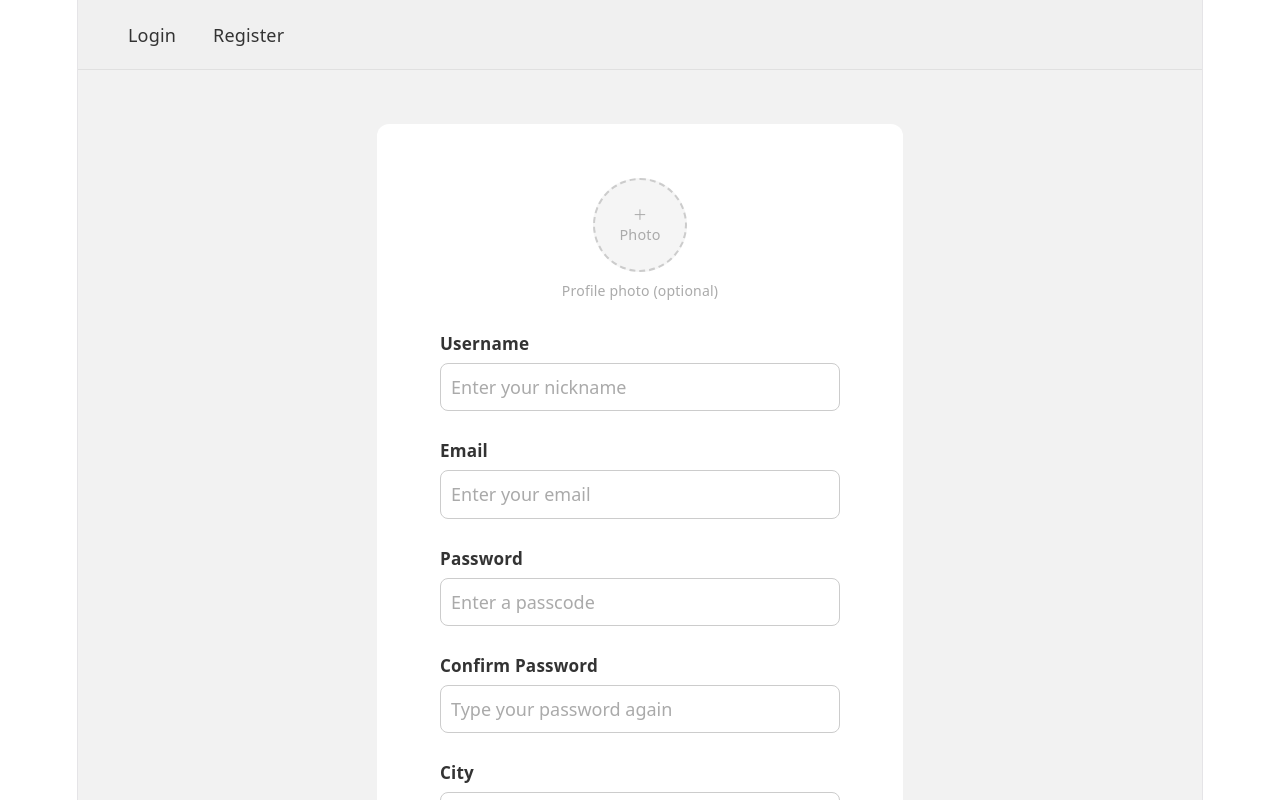
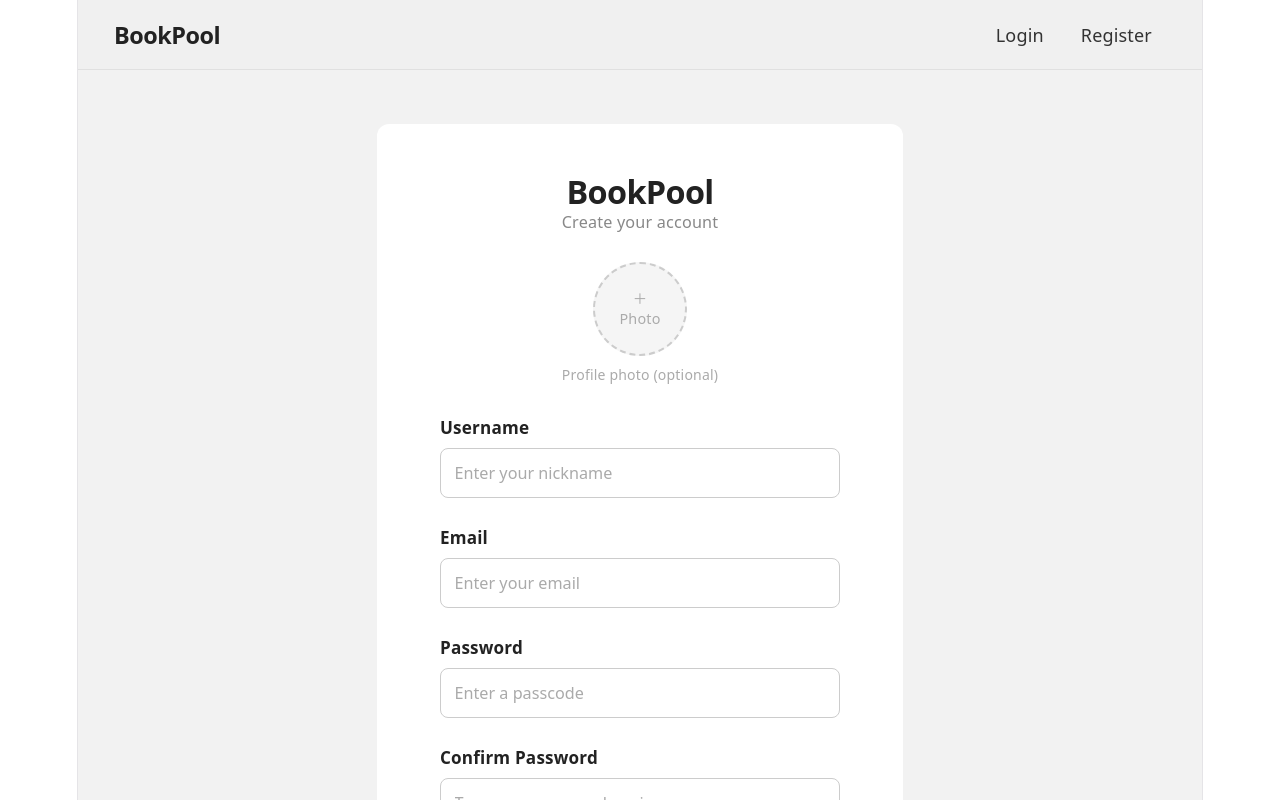
Before and after one commit to JaidenLo/COSC360-Team-22-Project, a React (Vite) app in the folder client/: page /register in a window 1280 px wide. Shown: the top 800 px of the page. Built offline with nearby package versions, Linux system fonts and the light colour scheme; the HTML template or start-up script is replaced by a standard one.

Commit message:
Book Queue fix, now async

```diff
--- a/client/src/components/Nav.css
+++ b/client/src/components/Nav.css
@@ -10,6 +10,19 @@
 .nav-logo {
     display: flex;
     align-items: center;
+    flex-shrink: 0;
+}
+
+.nav-brand {
+    font-size: 1.3rem;
+    font-weight: 700;
+    color: #222;
+    text-decoration: none;
+    letter-spacing: -0.02em;
+}
+
+.nav-brand:hover {
+    color: #4CAF50;
 }
 
 ul {
@@ -18,7 +31,6 @@ ul {
     padding: 0;
     display: flex;
     align-items: center;
-    width: 100%;
     gap: 0.5rem;
 }
 
@@ -41,7 +53,6 @@ ul li a:hover,
 ul li button:hover {
     background-color: #333;
     color: #f0f0f0;
-
 }
 
 .logout-item {
--- a/client/src/components/Nav.jsx
+++ b/client/src/components/Nav.jsx
@@ -11,6 +11,9 @@ function Nav({ user, setUser }) {
 
     return (
         <nav className="nav">
+            <div className="nav-logo">
+                <Link to="/home" className="nav-brand">BookPool</Link>
+            </div>
             <ul>
                 {user ? (
                     <>
--- a/client/src/components/RegisterForm.jsx
+++ b/client/src/components/RegisterForm.jsx
@@ -44,7 +44,7 @@ function RegisterForm ({onSuccess}) {
         if (!file) return;
         const allowed = ['image/jpeg', 'image/png', 'image/gif', 'image/webp', 'image/jpg'];
         if (!allowed.includes(file.type)) {
-            setImageError('Only image files are allowed (jpeg, png, gif, webp)');
+            setImageError('Only image files are allowed (jpeg, jpg, png, gif, webp)');
             e.target.value = '';
             return;
         }
@@ -184,6 +184,8 @@ function RegisterForm ({onSuccess}) {
     return (
         <div className="form-wrapper">
             <div className="form-card">
+                <h1 className="form-brand">BookPool</h1>
+                <p className="form-subtitle">Create your account</p>
 
                 {/* pfp picker */}
                 <div className="avatar-upload-group">
--- a/client/src/components/ThreadsPage.css
+++ b/client/src/components/ThreadsPage.css
@@ -1,209 +1,116 @@
-.thread-page-container {
-  padding: 20px;
-  background-color: #d9d9d9;
-  border-radius: 8px;
-  max-width: 800px;
-  margin: auto;
+.form-wrapper {
+    background-color: #f2f2f2;
+    display: flex;
+    justify-content: center;
+    align-items: center;
+    padding: 3rem 1rem;
+    min-height: 500px;
 }
 
-.thread-title {
-  font-size: 2rem;
-  font-weight: bold;
-  margin-bottom: 20px;
-  color: #333;
-  text-align: center;
+.form-card {
+    background-color: #ffffff;
+    border-radius: 12px;
+    padding: 3rem 3.5rem;
+    width: 100%;
+    max-width: 400px;
 }
 
-.posts-container {
-  display: flex;
-  flex-direction: column;
-  gap: 16px;
-}
-
-.post {
-  background-color: white;
-  padding: 15px;
-  border-radius: 8px;
-  box-shadow: 0 2px 6px rgba(0, 0, 0, 0.15);
-  display: flex;
-  flex-direction: column;
-}
-
-.post-header {
-  display: flex;
-  align-items: center;
-  gap: 10px;
-  margin-bottom: 8px;
-}
-
-.profile-image {
-  width: 42px;
-  height: 42px;
-  border-radius: 50%;
-  object-fit: cover;
-  flex-shrink: 0;
-}
-
-.post-info {
-  display: flex;
-  flex-direction: column;
-  gap: 2px;
-  flex: 1;
-}
-
-.username {
-    font-weight: bold;
-    color: #333;
-    font-size: 1rem;
-    margin: 0;
+.form-group {
+    margin-bottom: 1.5rem;
     text-align: left;
 }
 
-.post-time {
-  font-size: 0.8rem;
-  color: #888;
-  text-align:left;
-  margin: 0;
+.form-group label {
+    display: block;
+    font-size: 0.95rem;
+    font-weight: 600;
+    color: #222;
+    margin-bottom: 0.4rem;
 }
 
-.post-content {
-  font-size: 1rem;
-  line-height: 1.5;
-  color: #444;
-  text-align: left;
-  margin: 0;
-  padding-left: 52px;
+.form-group input {
+    width: 100%;
+    padding: 0.6rem 0.75rem;
+    border: 1px solid #ccc;
+    border-radius: 8px;
+    font-size: 0.9rem;
+    color: black;
+    box-sizing: border-box;
+    background-color: white;
 }
 
-.post-actions {
-  display: flex;
-  align-items: center;
-  gap: 6px;
-  margin-left: auto;
+.form-group input::placeholder { color: #aaa; }
+.form-group input:focus { outline: none; border-color: #888; }
+
+/* avatar */
+.avatar-upload-group {
+    display: flex;
+    flex-direction: column;
+    align-items: center;
+    margin-bottom: 1.5rem;
 }
 
-.collapse-btn {
-  background: none;
-  border: 1px solid #ddd;
-  border-radius: 4px;
-  padding: 2px 10px;
-  font-size: 0.8rem;
-  color: #666;
-  cursor: pointer;
-  transition: background 0.15s ease;
-  white-space: nowrap;
+.avatar-preview {
+    width: 90px;
+    height: 90px;
+    border-radius: 50%;
+    border: 2px dashed #ccc;
+    overflow: hidden;
+    display: flex;
+    align-items: center;
+    justify-content: center;
+    cursor: pointer;
+    background: #f5f5f5;
+    transition: border-color 0.2s;
 }
 
-.collapse-btn:hover {
-  background: #f0f0f0;
-  color: #333;
+.avatar-preview:hover { border-color: #888; }
+
+.avatar-preview img {
+    width: 100%;
+    height: 100%;
+    object-fit: cover;
 }
 
-.post-form {
-  margin-bottom: 20px;
-  display: flex;
-  flex-direction: column;
-  gap: 8px;
+.avatar-placeholder {
+    font-size: 0.8rem;
+    color: #aaa;
+    text-align: center;
+    line-height: 1.4;
 }
 
-.post-form textarea {
-  width: 100%;
-  padding: 12px;
-  border-radius: 8px;
-  border: 1px solid #ccc;
-  font-size: 1rem;
-  resize: vertical;
-  min-height: 80px;
-  box-sizing: border-box;
+.avatar-hint {
+    font-size: 0.78rem;
+    color: #aaa;
+    margin: 6px 0 0;
 }
 
-.post-form button {
-  padding: 10px 24px;
-  font-size: 1rem;
-  background-color: #4CAF50;
-  color: white;
-  border: none;
-  border-radius: 8px;
-  cursor: pointer;
-  transition: background-color 0.3s ease;
-  align-self: flex-start;
+.submit-btn {
+    display: block;
+    margin: 2rem auto 0;
+    padding: 0.7rem 2rem;
+    background-color: black;
+    color: #ffffff;
+    border: none;
+    border-radius: 6px;
+    font-size: 0.95rem;
+    cursor: pointer;
 }
 
-.post-form button:hover { background-color: #45a049; }
+.submit-btn:hover { background-color: #555; }
 
-.back-button {
-  margin-top: 0.6rem;
-  background-color: #4CAF50;
-  color: #fff;
-  border: none;
-  border-radius: 6px;
-  padding: 0.5rem 0.9rem;
-  font-size: 0.85rem;
-  font-weight: 600;
-  cursor: pointer;
-  transition: background-color 0.2s ease;
-  width: fit-content;
-  align-self: flex-start;
+.form-brand {
+    font-size: 1.8rem;
+    font-weight: 700;
+    color: #222;
+    margin: 0 0 0.25rem 0;
+    text-align: center;
+    letter-spacing: -0.02em;
 }
 
-.back-button:hover { background-color: #45a049; }
-
-.breadcrumb {
+.form-subtitle {
     font-size: 0.9rem;
-    margin-bottom: 1rem;
-    color: #555;
+    color: #888;
+    text-align: center;
+    margin: 0 0 1.5rem 0;
 }
-
-.breadcrumb-link {
-    cursor: pointer;
-    color: #4a90d9;
-}
-
-.breadcrumb-link:hover { text-decoration: underline; }
-
-.breadcrumb-sep {
-    margin: 0 6px;
-    color: #aaa;
-}
-
-.breadcrumb-current {
-    color: #333;
-    font-weight: 600;
-}
-
-.delete-post-btn {
-    background: none;
-    border: none;
-    color: #ccc;
-    font-size: 1.1rem;
-    cursor: pointer;
-    padding: 4px 6px;
-    border-radius: 4px;
-    transition: color 0.15s ease, background 0.15s ease;
-    line-height: 1;
-}
-
-.delete-post-btn:hover {
-    color: #e53935;
-    background: #ffeaea;
-}
-
-.alert {
-    padding: 12px 16px;
-    border-radius: 8px;
-    margin-bottom: 1rem;
-    font-weight: 500;
-    font-size: 0.95rem;
-}
-
-.alert-success {
-    background-color: #e8f5e9;
-    color: #2e7d32;
-    border: 1px solid #a5d6a7;
-}
-
-.alert-error {
-    background-color: #ffebee;
-    color: #c62828;
-    border: 1px solid #ef9a9a;
-}
--- a/client/src/pages/Home.css
+++ b/client/src/pages/Home.css
@@ -280,3 +280,10 @@
     opacity: 0.6;
     cursor: not-allowed;
 }
+
+.modal-reserved {
+    margin: 0;
+    font-size: 0.95rem;
+    font-weight: 600;
+    color: #e65100;
+}
--- a/client/src/pages/Home.jsx
+++ b/client/src/pages/Home.jsx
@@ -21,11 +21,11 @@ function Home({ user }) {
     useEffect(() => { fetchBooks(); }, []);
 
     useEffect(() => {
-        const interval = setInterval(() => {
-            fetchBooks();
-        }, 10000);
-        return () => clearInterval(interval);
-    }, []);
+    const interval = setInterval(() => {
+        fetchBooks(true);
+    }, 5000);
+    return () => clearInterval(interval);
+}, []);
 
     useEffect(() => {
         if (location.state?.openBook) {
@@ -33,8 +33,8 @@ function Home({ user }) {
         }
     }, []);
 
-    async function fetchBooks() {
-        setLoading(true);
+        async function fetchBooks(silent = false) {
+        if (!silent) setLoading(true);
         setError("");
         try {
             const response = await fetch("/api/books");
@@ -48,7 +48,7 @@ function Home({ user }) {
         } catch (err) {
             setError(err.message);
         } finally {
-            setLoading(false);
+            if (!silent) setLoading(false);
         }
     }
 
@@ -272,6 +272,12 @@ function Home({ user }) {
                                 Status: {selectedBook.borrowed ? "Borrowed" : "Available"}
                             </p>
 
+                            {selectedBook.reservedFor?.userId && !isReservedForMe(selectedBook) && (
+                                <p className="modal-reserved">
+                                    Reserved for another user
+                                </p>
+                            )}
+
                             {selectedBook.borrowed && (
                                 <p className="modal-borrowed-by">Borrowed By: {selectedBook.borrowedBy?.name || "Unknown"}</p>
                             )}
@@ -317,7 +323,7 @@ function Home({ user }) {
                                         Borrow Now
                                     </button>
                                 )}
-                                {selectedBook.borrowed && !isReservedForMe(selectedBook) && !isBorrowedByMe(selectedBook) && userId && (
+                                {(selectedBook.borrowed || selectedBook.reservedFor?.userId) && !isReservedForMe(selectedBook) && !isBorrowedByMe(selectedBook) && userId && (
                                     isInQueue(selectedBook) ? (
                                         <button
                                             className="queue-button leave"
--- a/client/src/pages/Threads.jsx
+++ b/client/src/pages/Threads.jsx
@@ -92,14 +92,14 @@ export default function Threads({ user }) {
         }
     };
 
-    const handleDelete = async (postId) => {
+        const handleDelete = async (postId) => {
         if (!window.confirm('Delete this post?')) return;
         setError('');
         try {
             const res = await fetch(`/api/threads/${postId}`, {
                 method: 'DELETE',
                 headers: { 'Content-Type': 'application/json' },
-                body: JSON.stringify({ userId }),
+                body: JSON.stringify({ userId, usertype: user?.usertype }),
             });
             if (!res.ok) {
                 const data = await res.json();
@@ -107,7 +107,7 @@ export default function Threads({ user }) {
                 return;
             }
             setPosts(posts.filter(p => p._id !== postId));
-            setSuccess('✓ Post deleted.');
+            setSuccess('Post deleted.');
         } catch {
             setError('Failed to delete post.');
         }
@@ -161,7 +161,7 @@ export default function Threads({ user }) {
                                 >
                                     {collapsed[post._id] ? '▸ Show' : '▾ Hide'}
                                 </button>
-                                {userId && post.userId?.toString() === userId?.toString() && (
+                                {userId && (post.userId?.toString() === userId?.toString() || user?.usertype === 'admin') && (
                                     <button
                                         className="delete-post-btn"
                                         onClick={() => handleDelete(post._id)}
```
Also changed, not shown: 1 other file (tests, documents, lock files or other folders).
